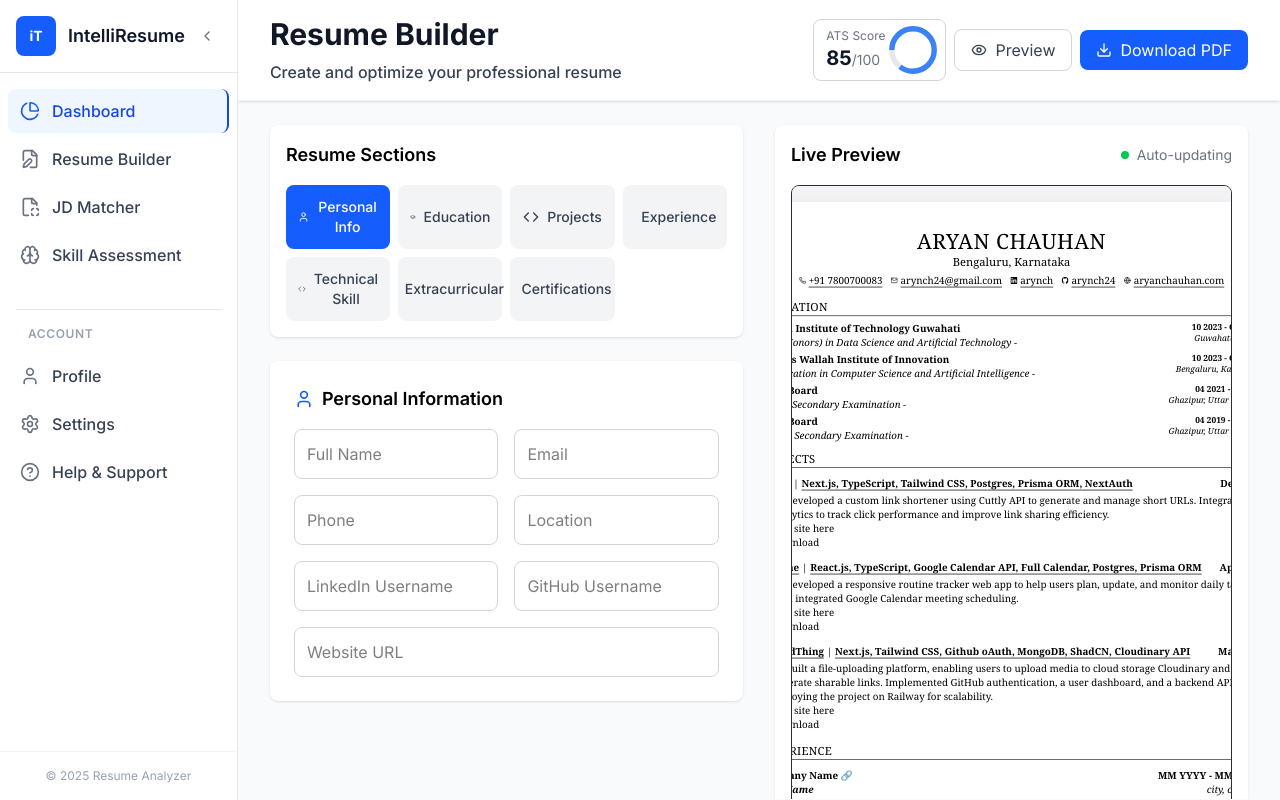
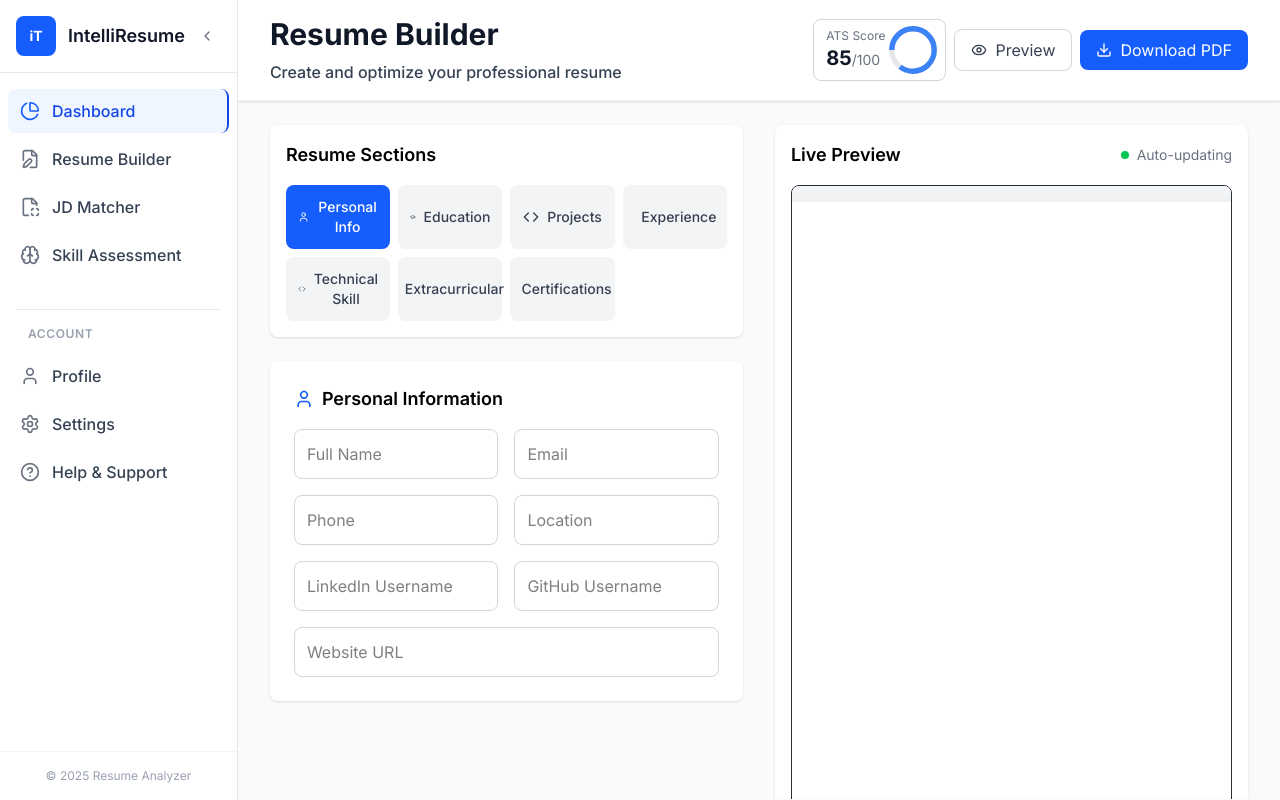
Before and after one commit to arynch24/intelli-resume, a Next.js app: page /dashboard/resume-builder in a window 1280 px wide. Built offline with nearby package versions, Linux system fonts and the light colour scheme.

Commit message:
Refactor resume project structure: remove download URL, enhance input handling, and improve state management in forms.

```diff
--- a/app/dashboard/resume-builder/page.tsx
+++ b/app/dashboard/resume-builder/page.tsx
@@ -148,7 +148,7 @@ const ResumeBuilder: React.FC = () => {
                 </div>
               </div>
               <div className="border rounded-lg overflow-hidden max-h-[700px] scrollbar-hide overflow-y-scroll">
-                <ResumeTemplate  />
+                <ResumeTemplate  data={resumeData}/>
               </div>
             </div>
           </div>
--- a/components/dashboard/resume-builder/ResumeTemplate.tsx
+++ b/components/dashboard/resume-builder/ResumeTemplate.tsx
@@ -84,46 +84,33 @@ const mockData: ResumeData = {
             description: [
                 "Developed a custom link shortener using Cuttly API to generate and manage short URLs. Integrated analytics to track click performance and improve link sharing efficiency.",
             ],
-            liveUrl: "https://cuttely.vercel.app/",
-            downloadUrl: 'null',
+            liveUrl: "https://cuttely.vercel.app/"
         },
         {
             id: "2",
-            name: "Routine",
-            technologies: "React.js, TypeScript, Google Calendar API, Full Calendar, Postgres, Prisma ORM",
-            date: "Apr 2025",
-            description: [
-                "Developed a responsive routine tracker web app to help users plan, update, and monitor daily tasks, with integrated Google Calendar meeting scheduling.",
-            ],
-            liveUrl: "https://routine-three-nu.vercel.app/",
-            downloadUrl: 'null',
-        },
-        {
-            id: "3",
             name: "UploadThing",
             technologies: "Next.js, Tailwind CSS, Github oAuth, MongoDB, ShadCN, Cloudinary API",
             date: "Mar 2025",
             description: [
                 "Built a file-uploading platform, enabling users to upload media to cloud storage Cloudinary and generate sharable links. Implemented GitHub authentication, a user dashboard, and a backend API, deploying the project on Railway for scalability.",
             ],
-            liveUrl: "https://upload-thing-alpha.vercel.app/",
-            downloadUrl: 'null',
+            liveUrl: "https://upload-thing-alpha.vercel.app/"
         },
     ],
     experience: [
-        // {
-        //     id: "1",
-        //     company: 'Tech Solutions Inc',
-        //     role: 'Software Development Intern',
-        //     startDate: 'Jun 2023',
-        //     endDate: 'Aug 2023',
-        //     location: 'San Francisco, CA',
-        //     responsibilities: [
-        //         'Developed and maintained web applications using React and Node.js',
-        //         'Collaborated with cross-functional teams to deliver high-quality software solutions',
-        //         'Participated in code reviews and followed agile development practices'
-        //     ]
-        // }
+        {
+            id: "1",
+            company: 'Physics Wallah',
+            role: 'Frontend Developer Intern',
+            startDate: 'Jun 2025',
+            endDate: 'Nov 2025',
+            location: 'Bengaluru, Karnataka',
+            responsibilities: [
+                'Developed and maintained web applications using React and Node.js',
+                'Collaborated with cross-functional teams to deliver high-quality software solutions',
+                'Participated in code reviews and followed agile development practices'
+            ]
+        }
     ],
     technicalSkills: {
         languages: ['Python', 'JavaScript', 'Java', 'C++', 'SQL'],
@@ -200,7 +187,7 @@ const ResumeTemplate: React.FC<ResumeTemplateProps> = ({ data = mockData }) => {
     return (
         <div
             ref={containerRef}
-            className="w-full min-h-screen bg-gray-100 py-4 px-2 overflow-auto"
+            className="w-full  bg-gray-100 py-4 px-2 overflow-auto"
             style={{ cursor: 'grab' }}
         >
             {/* Zoom Info */}
@@ -235,10 +222,10 @@ const ResumeTemplate: React.FC<ResumeTemplateProps> = ({ data = mockData }) => {
                     {/* Header */}
                     <div className="text-center mb-4">
                         <h1 className="text-3xl tracking-wide uppercase break-words">
-                            {personalInfo.fullName || 'YOUR NAME'}
+                            {personalInfo.fullName}
                         </h1>
                         <p className="mb-1 text-base">
-                            {personalInfo.location || 'city, state'}
+                            {personalInfo.location}
                         </p>
 
                         <div className="flex justify-center items-center flex-wrap gap-3" >
@@ -280,11 +267,12 @@ const ResumeTemplate: React.FC<ResumeTemplateProps> = ({ data = mockData }) => {
                     </div>
 
                     {/* Education */}
-                    <div className="mb-3">
+                    {education.length > 0 && (
+                        <div className="mb-2">
                             <h2 className="w-full border-b font-medium text-base mb-2 uppercase tracking-wide">
                                 EDUCATION
                             </h2>
-                        {education.length > 0 ? education.map((edu) => (
+                            {education.map((edu) => (
                                 <div key={edu.id} className="mb-1">
                                     <div className="flex justify-between items-start flex-wrap gap-2 text-sm">
                                         <div className="flex-1 min-w-0">
@@ -299,29 +287,18 @@ const ResumeTemplate: React.FC<ResumeTemplateProps> = ({ data = mockData }) => {
                                         </div>
                                     </div>
                                 </div>
-                        )) : (
-                            <div className="mb-3">
-                                <div className="flex justify-between items-start flex-wrap gap-2 text-sm">
-                                    <div className="flex-1 min-w-0">
-                                        <p className="font-bold" >College Name</p>
-                                        <p className="italic" >Degree Name - CGPA - xx</p>
-                                    </div>
-                                    <div className="text-right flex-shrink-0">
-                                        <p className="font-semibold">MM YYYY - MM YYYY</p>
-                                        <p className="italic">city, country</p>
-                                    </div>
-                                </div>
+                            ))}
                         </div>
                     )}
-                    </div>
 
                     {/* Projects */}
-                    <div className="mb-3">
+                    {projects.length > 0 && (
+                        <div className="mb-2">
                             <h2
-                            className="w-full border-b font-medium text-base mb-3 uppercase tracking-wide">
+                                className="w-full border-b font-medium text-base mb-2 uppercase tracking-wide">
                                 PROJECTS
                             </h2>
-                        {projects.length > 0 ? projects.map((project) => (
+                            {projects.map((project) => (
                                 <div key={project.id} className="mb-4 text-sm">
                                     <div className="flex justify-between items-start flex-wrap gap-2 mb-1">
                                         <div className='flex gap-1'>
@@ -335,39 +312,29 @@ const ResumeTemplate: React.FC<ResumeTemplateProps> = ({ data = mockData }) => {
                                         </div>
                                         <p className="font-semibold flex-shrink-0 whitespace-nowrap ">{project.date}</p>
                                     </div>
-                                <ul className="list-disc list-inside ml-4 space-y-1">
+                                    <ul className="list-disc list-outside pl-6 space-y-1">
                                         {project.description.filter(desc => desc.trim()).map((desc, index) => (
-                                        <li key={index} className="break-words" >{desc}</li>
+                                            <li key={index} className="break-words">{desc}</li>
                                         ))}
-                                </ul>
-                                {project.liveUrl && <p className="ml-4 break-all">Live site here</p>}
-                                {project.downloadUrl && <p className="ml-4">Download</p>}
-                            </div>
-                        )) : (
-                            <div className="mb-4 text-sm">
-                                <div className="flex justify-between items-start flex-wrap gap-2 mb-1">
-                                    <p className="font-bold flex-1 min-w-0" >Project Name 🔗 | Technology Stack Used</p>
-                                    <p className="font-semibold flex-shrink-0">MM YYYY</p>
-                                </div>
-                                <ul className="list-disc list-inside ml-4 space-y-1">
-                                    <li >About project <span className="font-bold">key points to highlight</span>.</li>
-                                    <li>Live site here</li>
+                                        <li className='underline underline-offset-4'>{project.liveUrl}</li>
                                     </ul>
                                 </div>
+                            ))}
+                        </div>
                     )}
-                    </div>
 
                     {/* Experience */}
-                    <div className="mb-3">
+                    {experience.length > 0 && (
+                        <div className="mb-2">
                             <h2
-                            className="w-full border-b font-medium text-base mb-3 uppercase tracking-wide">
+                                className="w-full border-b font-medium text-base mb-2 uppercase tracking-wide">
                                 EXPERIENCE
                             </h2>
-                        {experience.length > 0 ? experience.map((internship) => (
+                            {experience.map((internship) => (
                                 <div key={internship.id} className="mb-3 text-sm">
                                     <div className="flex justify-between items-start flex-wrap gap-2">
                                         <div className="flex-1 min-w-0">
-                                        <p className="font-bold break-words" >{internship.company} 🔗</p>
+                                            <p className="font-bold break-words" >{internship.company} </p>
                                             <p className="italic font-semibold break-words" >{internship.role}</p>
                                         </div>
                                         <div className="text-right flex-shrink-0">
@@ -381,55 +348,46 @@ const ResumeTemplate: React.FC<ResumeTemplateProps> = ({ data = mockData }) => {
                                         ))}
                                     </ul>
                                 </div>
-                        )) : (
-                            <div className="mb-3 text-sm">
-                                <div className="flex justify-between items-start flex-wrap gap-2">
-                                    <div className="flex-1 min-w-0">
-                                        <p className="font-bold" >Company Name 🔗</p>
-                                        <p className="italic font-semibold" >Role Name</p>
-                                    </div>
-                                    <div className="text-right flex-shrink-0">
-                                        <p className="font-semibold">MM YYYY - MM YYYY</p>
-                                        <p className="italic">city, country</p>
-                                    </div>
-                                </div>
-                                <ul className="list-disc list-inside ml-4 mt-2">
-                                    <li >About the role and responsibilities carried out.</li>
-                                </ul>
+                            ))}
                         </div>
                     )}
-                    </div>
 
                     {/* Technical Skills */}
-                    <div className="mb-3">
+                    {
+                        (technicalSkills.developerTools.length > 0 ||
+                            technicalSkills.languages.length > 0 ||
+                            technicalSkills.technologiesFrameworks.length > 0)
+                        && (<div className="mb-2">
                             <h2
-                            className="w-full border-b font-medium text-base mb-3 uppercase tracking-wide">
+                                className="w-full border-b font-medium text-base mb-2 uppercase tracking-wide">
                                 TECHNICAL SKILLS
                             </h2>
-                        <div className="space-y-2 text-sm">
+                            <div className=" text-sm">
                                 <p className="break-words" >
-                                <span className="font-bold">Languages:</span> {technicalSkills.languages.length > 0 ? technicalSkills.languages.join(', ') : 'Python, Java, C, C++, Dart, JavaScript, SQL, NoSQL, R, XML, Go'}
+                                    <span className="font-bold">Languages:</span> {technicalSkills.languages.length > 0 ? technicalSkills.languages.join(', ') : ''}
                                 </p>
                                 <p className="break-words" >
-                                <span className="font-bold">Developer Tools:</span> {technicalSkills.developerTools.length > 0 ? technicalSkills.developerTools.join(', ') : 'VS Code, Android Studio, DataGrip, Goland, IntelliJ Idea Ultimate'}
+                                    <span className="font-bold">Developer Tools:</span> {technicalSkills.developerTools.length > 0 ? technicalSkills.developerTools.join(', ') : ''}
                                 </p>
                                 <p className="break-words" >
-                                <span className="font-bold">Technologies/Frameworks:</span> {technicalSkills.technologiesFrameworks.length > 0 ? technicalSkills.technologiesFrameworks.join(', ') : 'Linux, GitHub, ReactJS, Redux, NextJS, NodeJS, ExpressJS, Git, Mongo, Flutter'}
+                                    <span className="font-bold">Technologies/Frameworks:</span> {technicalSkills.technologiesFrameworks.length > 0 ? technicalSkills.technologiesFrameworks.join(', ') : ''}
                                 </p>
                             </div>
                         </div>
+                        )}
 
                     {/* Extracurricular */}
-                    <div className="mb-3">
+                    {extracurricular.length > 0 && (
+                        <div className="mb-2">
                             <h2
-                            className="w-full border-b font-medium text-base mb-3 uppercase tracking-wide">
+                                className="w-full border-b font-medium text-base mb-2 uppercase tracking-wide">
                                 EXTRACURRICULAR
                             </h2>
-                        {extracurricular.length > 0 ? extracurricular.map((activity) => (
+                            {extracurricular.map((activity) => (
                                 <div key={activity.id} className="mb-3 text-sm">
                                     <div className="flex justify-between items-start flex-wrap gap-2">
                                         <div className="flex-1 min-w-0">
-                                        <p className="font-bold break-words" >{activity.organization} 🔗</p>
+                                            <p className="font-bold break-words" >{activity.organization} </p>
                                             <p className="italic font-semibold break-words" >{activity.role}</p>
                                         </div>
                                         <div className="text-right flex-shrink-0">
@@ -441,52 +399,27 @@ const ResumeTemplate: React.FC<ResumeTemplateProps> = ({ data = mockData }) => {
                                         {activity.responsibilities.filter(resp => resp.trim()).map((resp, index) => (
                                             <li key={index} className="break-words" >{resp}</li>
                                         ))}
-                                    {activity.certificate && <li>Participation Certificate. 🔗</li>}
+                                        {activity.certificate && <li>Participation Certificate. </li>}
                                     </ul>
                                 </div>
-                        )) : (
-                            <div className="mb-3 text-sm">
-                                <div className="flex justify-between items-start flex-wrap gap-2">
-                                    <div className="flex-1 min-w-0">
-                                        <p className="font-bold" >Organization Name 🔗</p>
-                                        <p className="italic font-semibold" >Role</p>
-                                    </div>
-                                    <div className="text-right flex-shrink-0">
-                                        <p className="font-semibold">MM YYYY - MM YYYY</p>
-                                        <p className="italic">Location</p>
-                                    </div>
-                                </div>
-                                <ul className="list-disc list-inside ml-4 mt-2">
-                                    <li >About the role and responsibilities carried out.</li>
-                                    <li>Participation Certificate. 🔗</li>
-                                </ul>
+                            ))}
                         </div>
                     )}
-                    </div>
 
                     {/* Certifications */}
-                    <div className="mb-4">
+                    {certifications.length > 0 && (
+                        <div className="mb-2">
                             <h2
-                            className="w-full border-b font-medium text-base mb-3 uppercase tracking-wide">
+                                className="w-full border-b font-medium text-base mb-2 uppercase tracking-wide">
                                 CERTIFICATIONS
                             </h2>
-                        {certifications.length > 0 ? (
                             <div className="grid grid-cols-1 sm:grid-cols-2 lg:grid-cols-3 gap-x-4 gap-y-1 text-sm">
                                 {certifications.map((cert, index) => (
                                     <p key={index} className="break-words" >• {cert}</p>
                                 ))}
                             </div>
-                        ) : (
-                            <div className="grid grid-cols-1 sm:grid-cols-2 lg:grid-cols-3 gap-x-4 gap-y-1 text-sm">
-                                <p >• ReactJS & Redux - Udemy</p>
-                                <p >• Java</p>
-                                <p >• Command Line in Linux - Coursera</p>
-                                <p >• Python for Data Science - XIE</p>
-                                <p >• SQL</p>
-                                <p >• Microsoft AI Classroom - Microsoft</p>
                         </div>
                     )}
-                    </div>
                 </div>
             </div>
 
--- a/types/resume.ts
+++ b/types/resume.ts
@@ -55,7 +55,6 @@ export interface Project {
     date: string;
     description: string[];
     liveUrl: string;
-    downloadUrl: string;
 }
 
 export interface Experience {
```
Also changed, not shown: components/dashboard/resume-builder/ProjectsForm.tsx (+1 -12 lines), components/dashboard/resume-builder/TechnicalSkillsForm.tsx (+15 -5 lines). Lines whose indentation alone changed are shown as unchanged.
